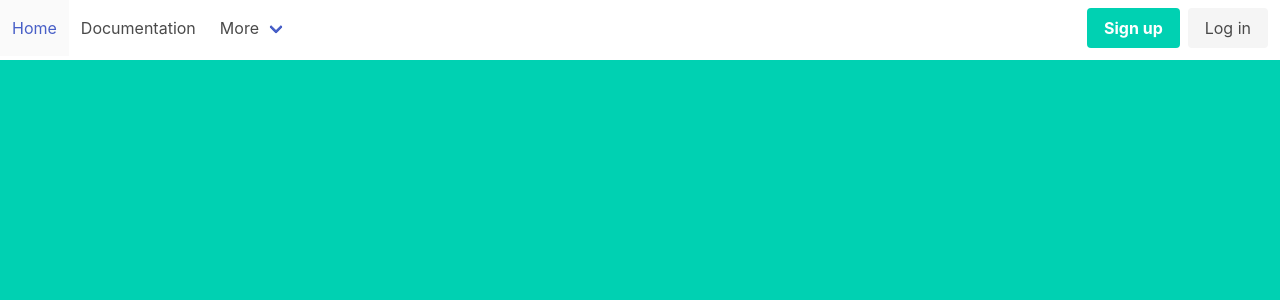
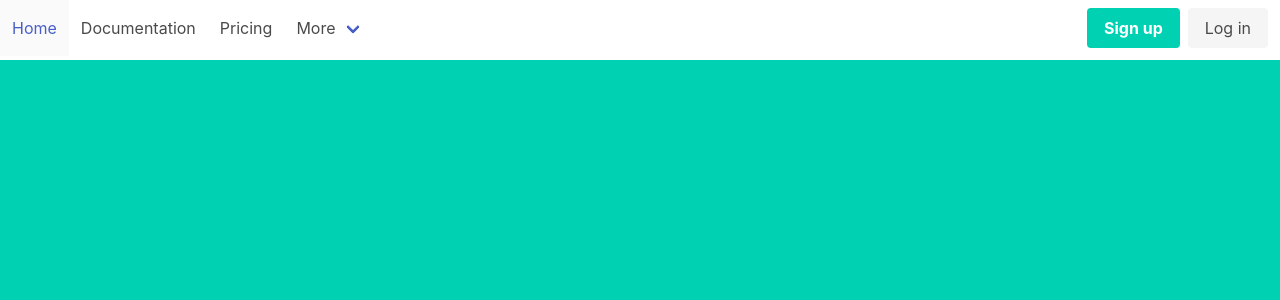
Before and after one commit to jared201/loan_calculator, a FastAPI app: page / in a window 1280 px wide. Shown: the top 300 px of the page. Run offline with FastAPI, Linux system fonts and the light colour scheme.

Commit message:
added pricing tab in the header

```diff
--- a/templates/header.html
+++ b/templates/header.html
@@ -15,6 +15,9 @@
       </a>
       <a class="navbar-item" href="/documentation">
         Documentation
+      </a>
+      <a class="navbar-item" href="/pricing">
+        Pricing
       </a>
       <div class="navbar-item has-dropdown is-hoverable">
         <a class="navbar-link">
```
